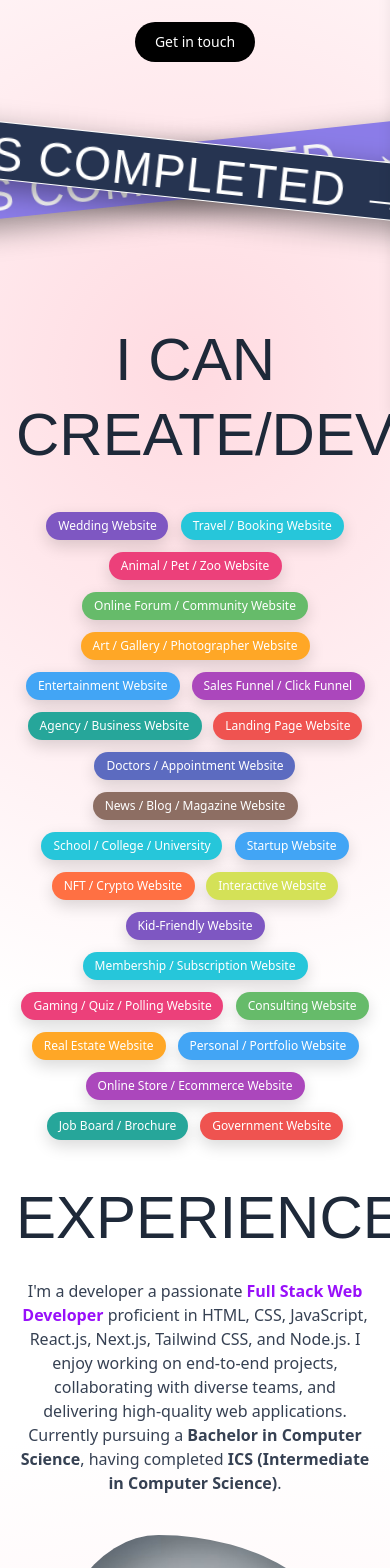
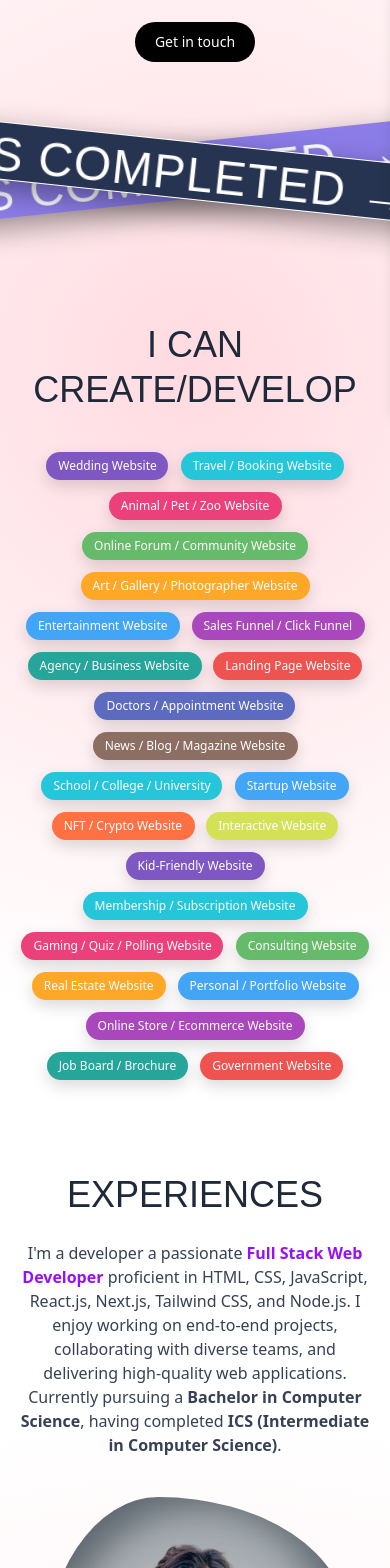
Before and after one commit to kaka803/hassnain-dev, a Next.js app: page / in a window 390 px wide. Shown: the part 432-2000 px from the top of the page. Built offline with nearby package versions, Linux system fonts and the light colour scheme.

Commit message:
'finalchange'

```diff
--- a/app/components/About.js
+++ b/app/components/About.js
@@ -57,7 +57,7 @@ const ExperienceSection = () => {
       className="relative md:py-16 px-4 sm:px-8 md:px-16 mb-20 overflow-hidden"
     >
       <div className="relative z-10 text-center space-y-6">
-        <h2 className="text-6xl sm:text-[40px] md:text-[60px] lg:text-[80px] text-gray-800 font-bold bebas-regular leading-tight">
+        <h2 className="text-4xl sm:text-[40px] md:text-[60px] lg:text-[80px] text-gray-800 font-bold bebas-regular leading-tight">
           EXPERIENCES
         </h2>
 
--- a/app/components/Contact.js
+++ b/app/components/Contact.js
@@ -81,7 +81,7 @@ const Contact = () => {
       ref={sectionRef}
       className="min-h-screen px-6 md:py-20 mt-10 flex flex-col items-center justify-center"
     >
-      <h2 className="md:text-[80px] text-[70px] bebas-regular font-bold text-center text-gray-800 dark:text-white ">
+      <h2 className="md:text-[80px] text-[50px] bebas-regular font-bold text-center text-gray-800 dark:text-white ">
         Get in Touch
       </h2>
       <p className="text-gray-600 dark:text-gray-300 text-center max-w-xl mb-10">
--- a/app/components/Create.js
+++ b/app/components/Create.js
@@ -55,8 +55,8 @@ const CreateDevelopSection = () => {
   }, []);
 
   return (
-    <section className="md:py-20 mb-10 h-[100%] lg:h-[90vh] px-4 sm:px-6 md:px-10 text-center">
-      <h2 className="text-6xl sm:text-[40px] md:text-[60px] lg:text-[80px] text-gray-800 font-bold bebas-regular mb-10 leading-tight">
+    <section className="md:py-20 pb-13 mb-10 h-[100%] lg:h-[90vh] px-4 sm:px-6 md:px-10 text-center">
+      <h2 className="text-4xl  md:text-[60px] lg:text-[80px] text-gray-800 font-bold bebas-regular mb-10 leading-tight">
         I CAN CREATE/DEVELOP
       </h2>
 
--- a/app/components/Portfolio.js
+++ b/app/components/Portfolio.js
@@ -130,7 +130,7 @@ const PortfolioSlider = () => {
 
   return (
     <section ref={sectionRef} className="relative w-full py-10 px-4 md:px-10  overflow-hidden">
-      <h2 className="text-6xl md:text-[80px] bebas-regular font-bold text-center mb-16 text-gray-800">
+      <h2 className="text-5xl md:text-[80px] bebas-regular font-bold text-center mb-10 text-gray-800">
         Featured Projects
       </h2>
 
```
